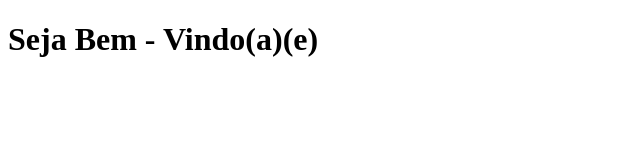
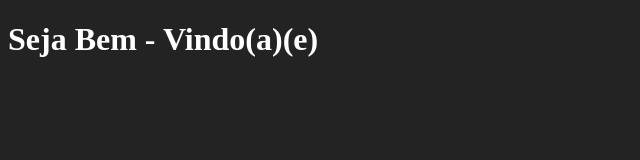
Before and after one commit to KimberlyMartins/OneBitCode-Ruby, a plain HTML site: page index.html in a window 1280 px wide. Shown: the whole page, without its empty margins (0-640 px from the left). Drawn offline with Linux system fonts and the light colour scheme.

Commit message:
add style

```diff
--- a/index.html
+++ b/index.html
@@ -4,6 +4,8 @@
     <meta charset="UTF-8">
     <meta name="viewport" content="width=device-width, initial-scale=1.0">
     <title>Página inicial</title>
+
+    <link rel="stylesheet" href="styles.css">
 </head>
 <body>
     <h1>Seja Bem - Vindo(a)(e)</h1>
--- /dev/null
+++ b/styles.css
@@ -0,0 +1,4 @@
+body {
+    background-color: #232323;
+    color: #ffff;
+}
```
